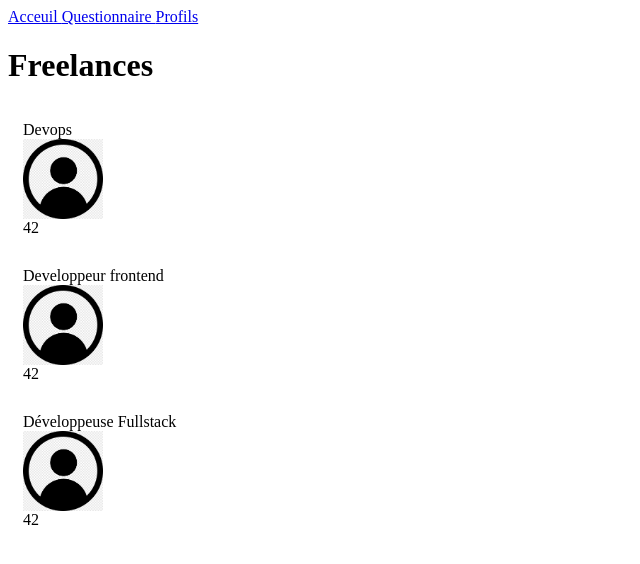
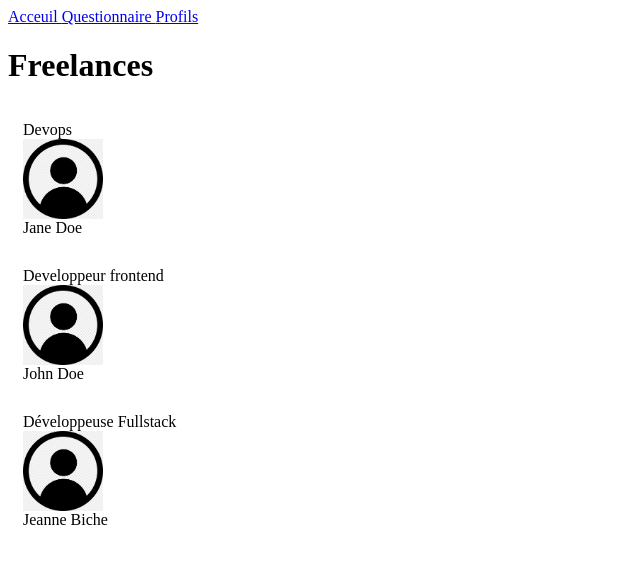
Before and after one commit to hassanrobleh/shiny-agency, a React (Create React App) app: page /freelances in a window 1280 px wide. Shown: the top 564 px of the page, without its empty margins (0-640 px from the left). Built offline with nearby package versions, Linux system fonts and the light colour scheme.

Commit message:
add defaultProp

```diff
--- a/src/components/Card/index.jsx
+++ b/src/components/Card/index.jsx
@@ -1,4 +1,5 @@
 import PropTypes from 'prop-types'
+import DefaultPicture from '../../assets/profile.png'
 
 function Card({ label, title, picture }) {
   return (
@@ -11,9 +12,14 @@ function Card({ label, title, picture }) {
 }
 
 Card.propTypes = {
-    label: PropTypes.string,
-    title: PropTypes.string,
-    picture: PropTypes.string,
+  label: PropTypes.string.isRequired,
+  title: PropTypes.string.isRequired,
+  picture: PropTypes.string.isRequired,
 }
 
+Card.defaultProps = {
+  label: '',
+  title: '',
+  picture: DefaultPicture,
+}
 export default Card
--- a/src/pages/Freelances/index.jsx
+++ b/src/pages/Freelances/index.jsx
@@ -1,5 +1,5 @@
 import Card from '../../components/Card'
-import DefaultPicture from '../../assets/profil.png'
+import DefaultPicture from '../../assets/profile.png'
 
 
 const freelances = [
@@ -27,7 +27,7 @@ export default function Freelances() {
         <div>
             <h1>Freelances</h1>
             {freelances.map((profil, index) => (
-                <Card key={`${profil.name}-${index}`} title={42}  label={profil.jobTitle} picture={profil.picture}/>
+                <Card key={`${profil.name}-${index}`} title={profil.name}  label={profil.jobTitle} picture={profil.picture}/>
             ))}
         </div>
     )
```
Also changed, not shown: src/assets/profile.png (renamed from src/assets/profil.png). Lines whose indentation alone changed are shown as unchanged.
